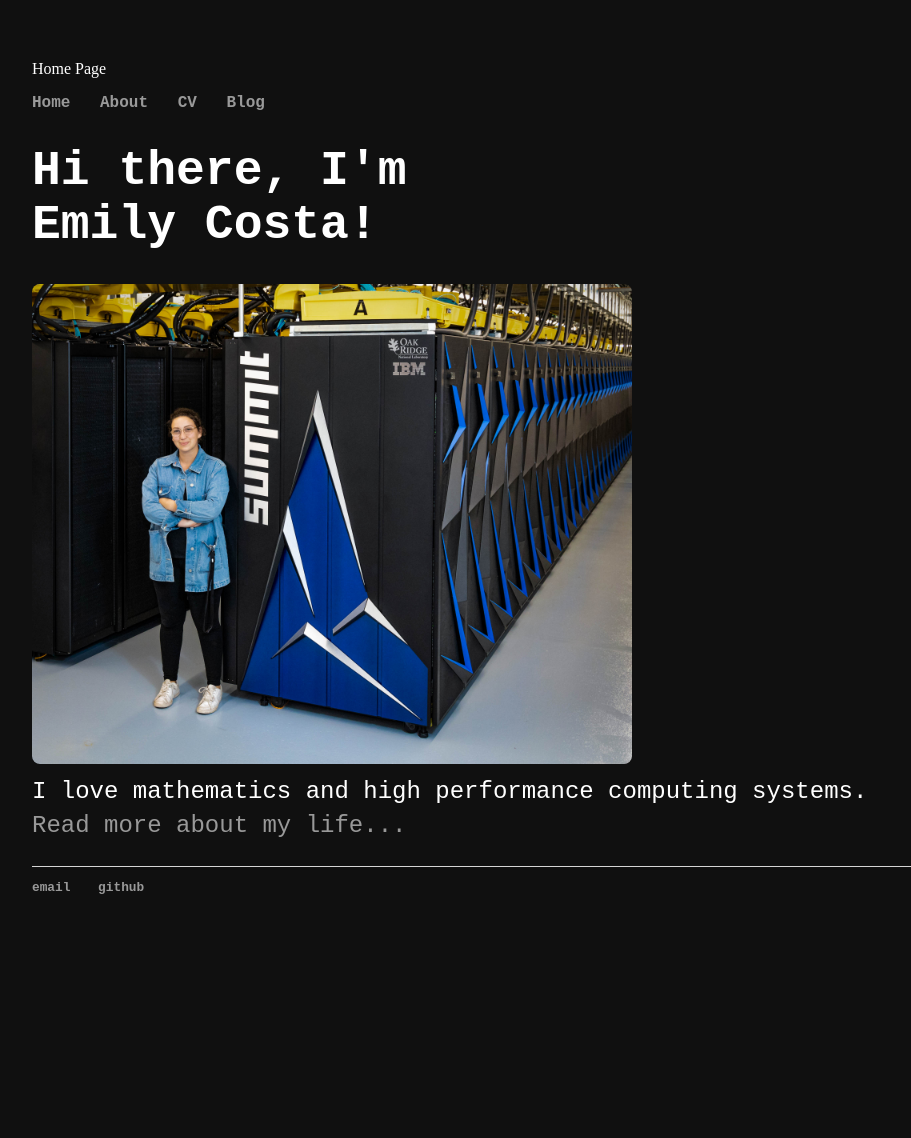
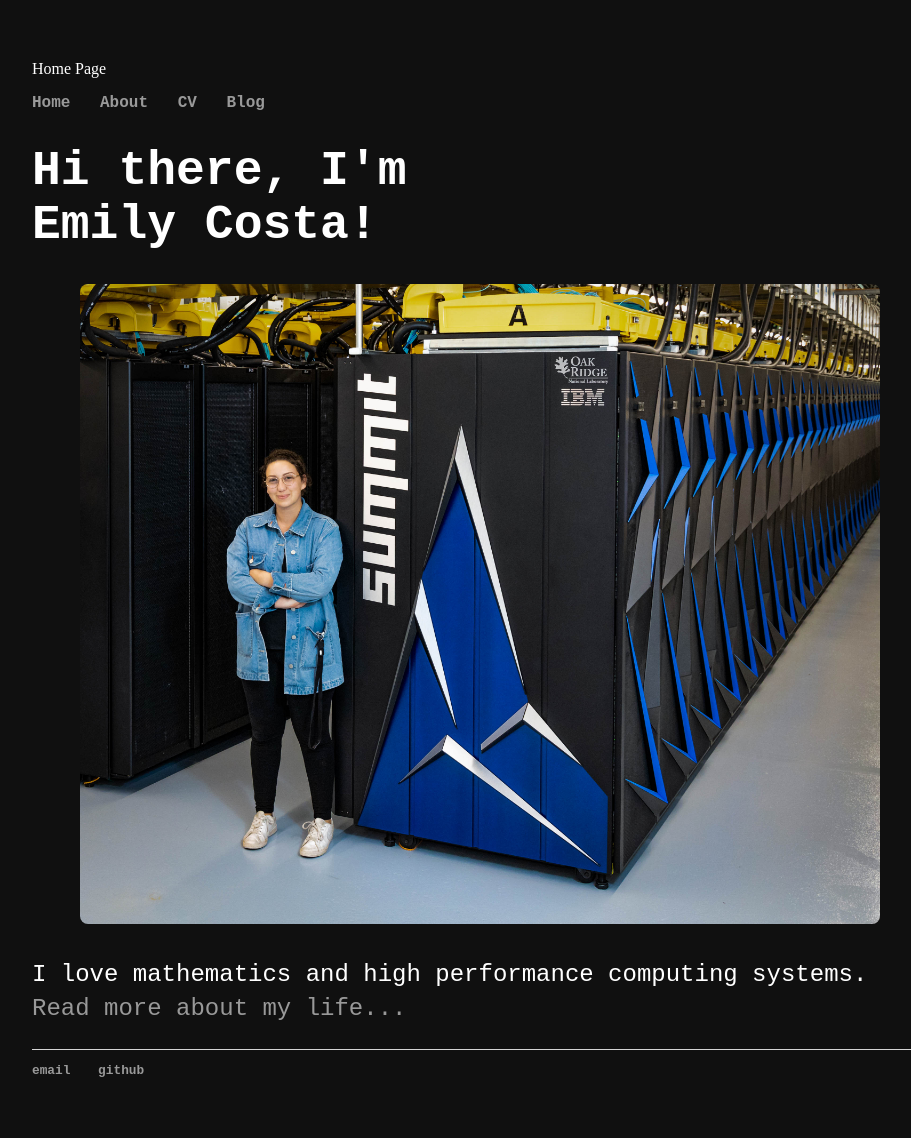
Before and after one commit to emilyjcosta5/emilyjcosta5.github.io, a Jekyll site: the page built from index.html, in a window 1280 px wide. Shown: the whole page, without its empty margins (160-1071 px from the left). Built offline with Jekyll 4.4.1, drawn with Linux system fonts in a browser that asks for light colours; before the commit the page ends 955 px from its top, so only the background shows below that.

Commit message:
Update main.css
tweaking image placement/size

```diff
--- a/css/main.css
+++ b/css/main.css
@@ -55,8 +55,11 @@
 }
 img {
   border-radius: 8px;
-  max-width: 600px;
-  height: auto;
+  max-width: 800px;
+  width: auto;
+  display: block;
+  margin-left: auto;
+  margin-right: auto;
 }
 footer {
     border-top: 1px solid #d5d5d5;
```
